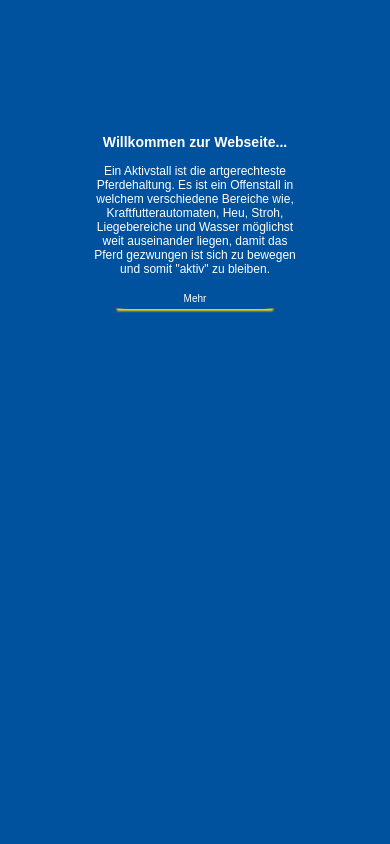
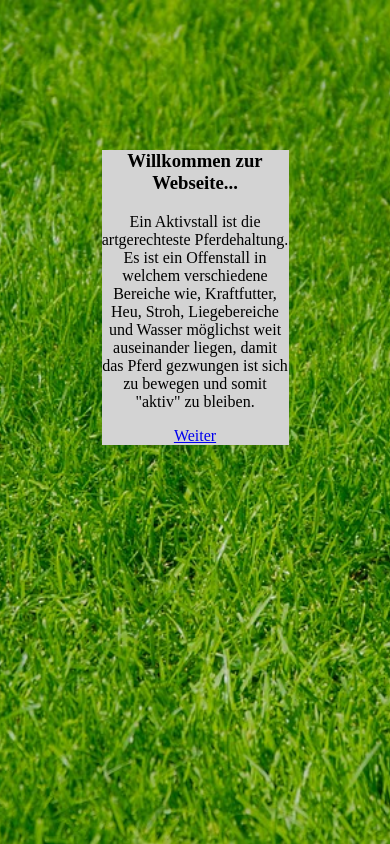
Before and after one commit to melinawidmer/melinawidmer.github.io, a plain HTML site: page index.html in a window 390 px wide. Drawn offline with Linux system fonts and the light colour scheme; files whose address does not match are found by name.

Commit message:
chose Colourscheme

```diff
--- a/css.css
+++ b/css.css
@@ -1,142 +1,17 @@
-:root {
-  --red: rgb(255, 0, 0);
+html{
+  background-image: url(images/grass.jpg);
+  background-repeat: no-repeat;
+  background-position: center;
+  background-attachment: fixed;
+  background-size: cover;
+  height: 100%;
+  overflow: hidden;
 }
 
-html {
-  max-width: auto;
-  color: white;
-  font-size: 25px;
-  font-family: Arial, Helvetica, sans-serif;
-  background-color: #00519e;
-  scroll-behavior: smooth;
+.container{
+  background-color: lightgrey;
+  width: 50%;
+  margin: auto ;
+  margin-top: 150px;
+  text-align: center;
 }
-
-/* width */
-::-webkit-scrollbar {
-  width: 10px;
-  height: 10px;
-}
-
-/* Track */
-::-webkit-scrollbar-track {
-  background: rgba(0, 0, 0, 0.25);
-  /*var(--dark-blue);*/
-}
-
-/* Handle */
-::-webkit-scrollbar-thumb {
-  background: var(--red);
-  /*border-radius: 3px;
-  box-shadow: var(--material-shadow);*/
-}
-
-/* Handle on hover */
-::-webkit-scrollbar-thumb:hover {
-  background: var(--red);
-}
-
-::selection {
-  color: white;
-  background: var(--red);
-}
-
-main {
-  height: 100%;
-  max-width: 1200px;
-  margin: 0 auto;
-}
-
-.button {
-  font-size: 18px;
-  text-align: center;
-  border-radius: 7%;
-  box-shadow: 0 4px 2px -2px gold;
-  text-decoration: none;
-  color: white;
-  margin: 0 auto;
-  width: 200px;
-  display: block;
-  margin-bottom: 20px;
-  padding: 10px;
-  transition: background-color 0.5s;
-}
-
-.button:hover {
-  background-color: #3f79b6;
-}
-
-.button span {
-  cursor: pointer;
-  display: inline-block;
-  position: relative;
-  transition: 0.5s;
-}
-
-.button span:after {
-  content: '>>';
-  position: absolute;
-  opacity: 0;
-  top: 0;
-  right: -20px;
-  transition: 0.5s;
-}
-
-.button:hover span {
-  padding-right: 25px;
-}
-
-.button:hover span:after {
-  opacity: 1;
-  right: 0;
-}
-
-.topnav {
-  background-color: #333;
-  overflow: hidden;
-  border-bottom: 5px solid #333;
-  border-top: 5px solid #ffdd00;
-  border-right: 5px solid #333;
-  border-left: 5px solid #333;
-}
-
-/* Style the links inside the navigation bar */
-.topnav a {
-  float: left;
-  color: white;
-  text-align: center;
-  padding: 14px 16px;
-  text-decoration: none;
-  font-size: 17px;
-}
-
-/* Change the color of links on hover */
-.topnav a:hover {
-  background-color: #3f79b6;
-  color: white;
-}
-
-/* Add a color to the active/current link */
-.topnav a.active {
-  background-color: #ffdd00;
-  color: white;
-}
-
-@media screen and (max-width: 600px) {
-  html {
-    height: 100%;
-  }
-
-  html, .topnav a, .container {
-    font-size: 12px;
-  }
-
-  .container {
-    padding: 80px;
-  }
-
-  .button {
-    width: 150px;
-    padding: 5px;
-    font-size: 10px;
-  }
-}
--- a/home/home.css
+++ /dev/null
@@ -1,57 +0,0 @@
-html {
-  max-width: auto;
-  color: white;
-  font-size: 25px;
-  font-family: Arial, Helvetica, sans-serif;
-  background-size: cover;
-  background-repeat: no-repeat;
-}
-
-main {
-  height: 100%;
-  max-width: 1200px;
-  margin: 0 auto;
-}
-
-.container {
-  max-width: 80%;
-  /*no wider than 500px*/
-  margin: 0 auto;
-  /*reset margin and normalize*/
-  padding-top: 10px;
-  margin-top: 1%;
-  /*Text Centered*/
-}
-
-.container p {
-  text-align: center;
-}
-
-#homeTitle {
-  padding-top: 15%;
-  text-align: center;
-}
-
-.button{
-  background-color: #00519e;
-}
-
-@media screen and (max-width: 600px) {
-  html {
-    height: 100%;
-  }
-
-  html, .topnav a, .container {
-    font-size: 12px;
-  }
-
-  .container {
-    padding: 80px;
-  }
-
-  .button {
-    width: 150px;
-    padding: 5px;
-    font-size: 10px;
-  }
-}
--- a/index.html
+++ b/index.html
@@ -18,9 +18,9 @@
     <div class="container">
       <h3 id="homeTitle">Willkommen zur Webseite...</h3>
       <p>Ein Aktivstall ist die artgerechteste Pferdehaltung. Es ist ein Offenstall in welchem verschiedene Bereiche wie,
-      Kraftfutterautomaten, Heu, Stroh, Liegebereiche und Wasser möglichst weit auseinander liegen, damit das Pferd gezwungen ist sich zu bewegen und somit
-      "aktiv" zu bleiben.</p>
-      <a href="/aboutme" class="button"><span>Mehr</span></a>
+        Kraftfutter, Heu, Stroh, Liegebereiche und Wasser möglichst weit auseinander liegen, damit das Pferd gezwungen ist sich zu bewegen und somit
+        "aktiv" zu bleiben.</p>
+      <a href="/aktivstall" class="button"><span>Weiter</span></a>
     </div>
   </main>
 </body>
```
Also changed, not shown: aktivstall/index.html (added, +26 -0 lines), images/grass.jpg (added).
